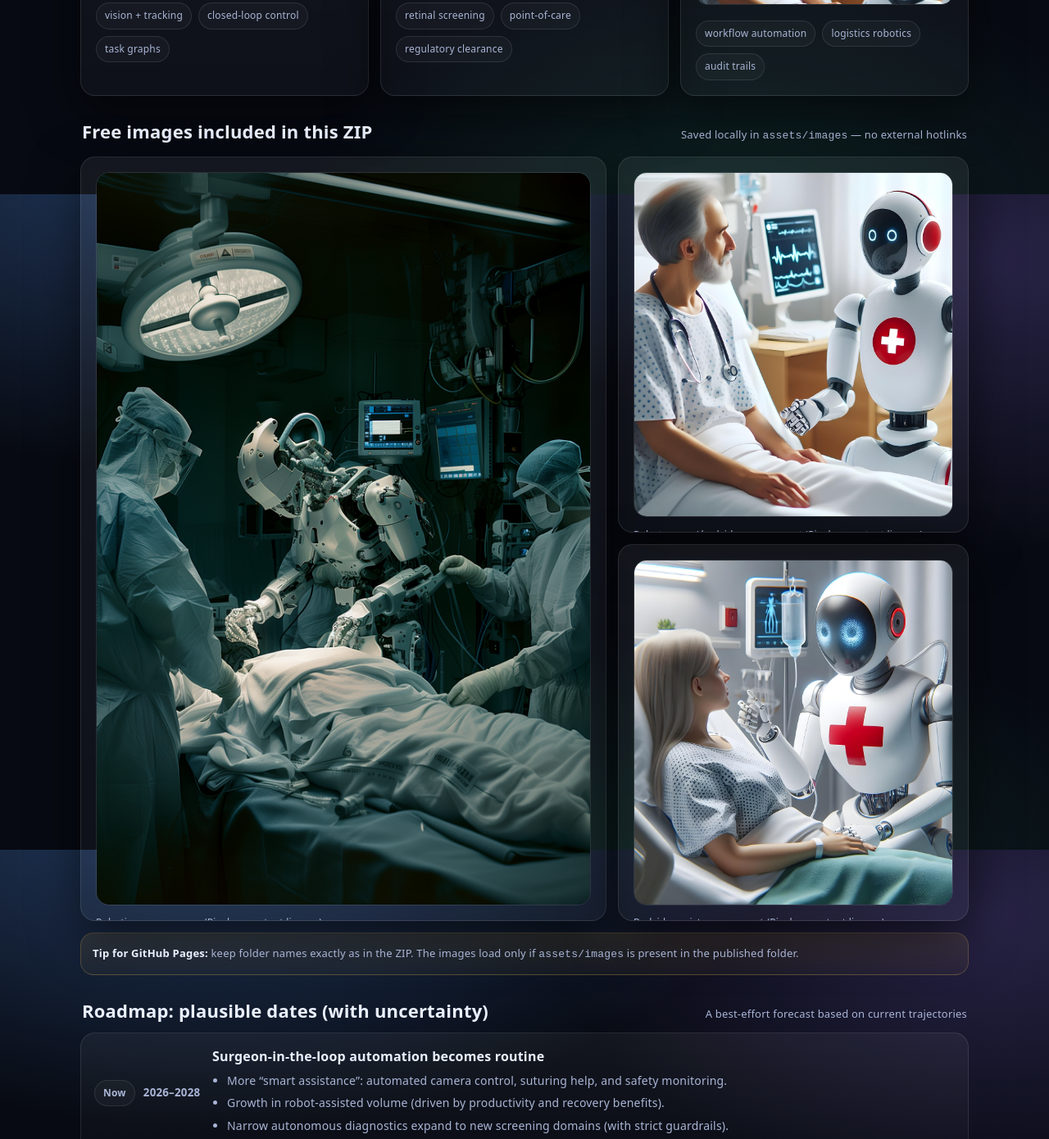
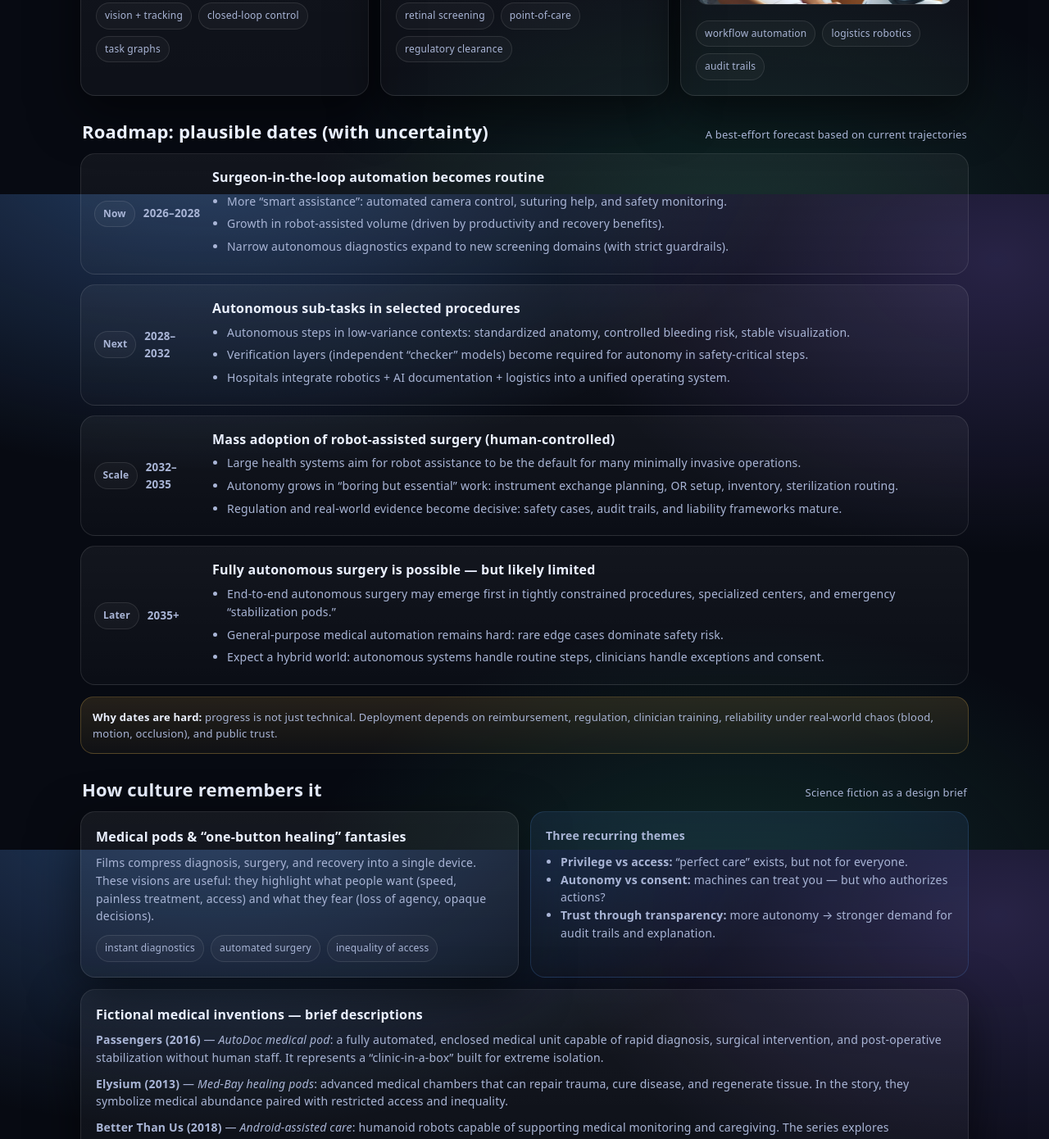
Before and after one commit to lampaszara/AutomatizedMedicine, a plain HTML site: page index.html in a window 1280 px wide. Shown: the part 1363-2753 px from the top of the page at 82% size. Drawn offline with Linux system fonts and the light colour scheme.

Commit message:
Delete gallery section from index.html
Removed the gallery section with images and related tips.

```diff
--- a/index.html
+++ b/index.html
@@ -361,35 +361,6 @@
       </div>
     </section>
 
-    <section id="gallery">
-      <div class="sectionHead">
-        <h2>Free images included in this ZIP</h2>
-        <div class="sectionHint">Saved locally in <code>assets/images</code> — no external hotlinks</div>
-      </div>
-
-      <div class="gallery">
-        <div class="card panel">
-          <img src="assets/images/robotic-surgery.png" alt="Robotic surgery illustration">
-          <div class="cap">Robotic surgery scene (Pixabay content license).</div>
-        </div>
-        <div class="stack">
-          <div class="card panel">
-            <img src="assets/images/robot-nurse.jpg" alt="Robot nurse illustration">
-            <div class="cap">Robot nurse / bedside care concept (Pixabay content license).</div>
-          </div>
-          <div class="card panel">
-            <img src="assets/images/robot-bedside.jpg" alt="Robot at bedside illustration">
-            <div class="cap">Bedside assistance concept (Pixabay content license).</div>
-          </div>
-        </div>
-      </div>
-
-      <div class="callout" style="margin-top:14px;">
-        <strong>Tip for GitHub Pages:</strong> keep folder names exactly as in the ZIP. The images load only if
-        <code>assets/images</code> is present in the published folder.
-      </div>
-    </section>
-
     <section id="timeline">
       <div class="sectionHead">
         <h2>Roadmap: plausible dates (with uncertainty)</h2>
```
